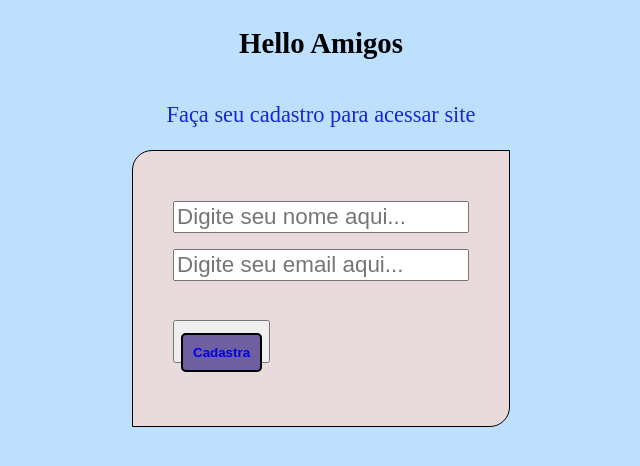
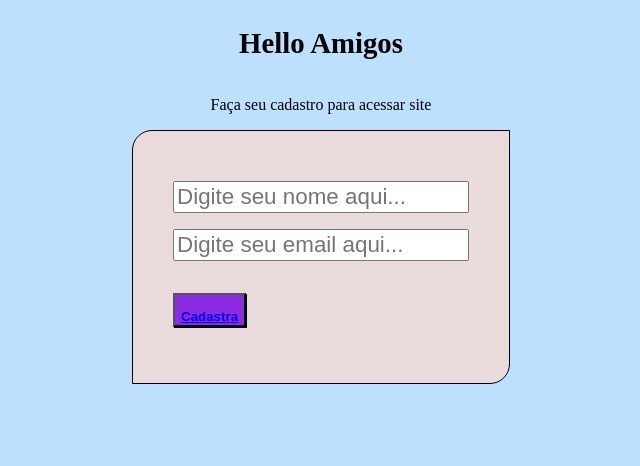
Before and after one commit to AlciOliveira/cadastro-do-site, a plain HTML site: page index.html in a window 1280 px wide. Shown: the whole page, without its empty margins (319-959 px from the left). Drawn offline with Linux system fonts and the light colour scheme.

Commit message:
Update style.css

```diff
--- a/style.css
+++ b/style.css
@@ -9,7 +9,7 @@ body {
     font-size: 1.8rem;
   }
   div{
-    padding: 50px 40px 40px 40px;
+      padding: 50px 40px 40px 40px;
       background-color: rgb(233, 219, 219);
       border: 1px solid black;
       border-radius: 20px 0px;
@@ -20,20 +20,10 @@ body {
         margin-bottom: 1rem;
 
     }
-
-  p {
-    color: rgb(24, 37, 218);
-    font-size: 1.4rem;
-
+  #btn_cadastrar{
+    background-color:blueviolet;
+    box-shadow: 1px 1px ;
   }
-
- a{
-    border: 2px solid black;
-    padding: 10px;
-    text-decoration: none;
-    border-radius: 5px;
-    background-color: rgb(109, 95, 160);
+  #btn_cadastrar:focus{
+           background-color: cadetblue;
   }
-  a:focus{
-    background-color: cadetblue;
-  }
```
